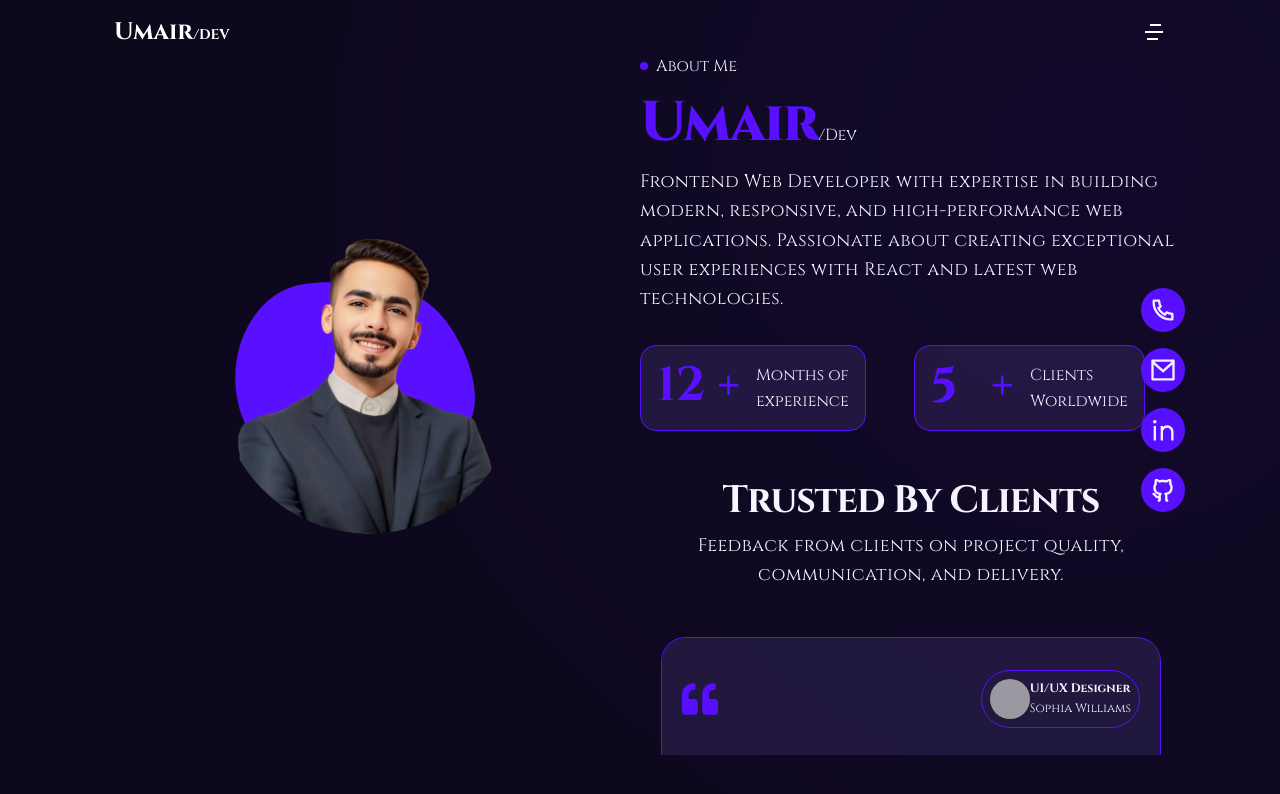
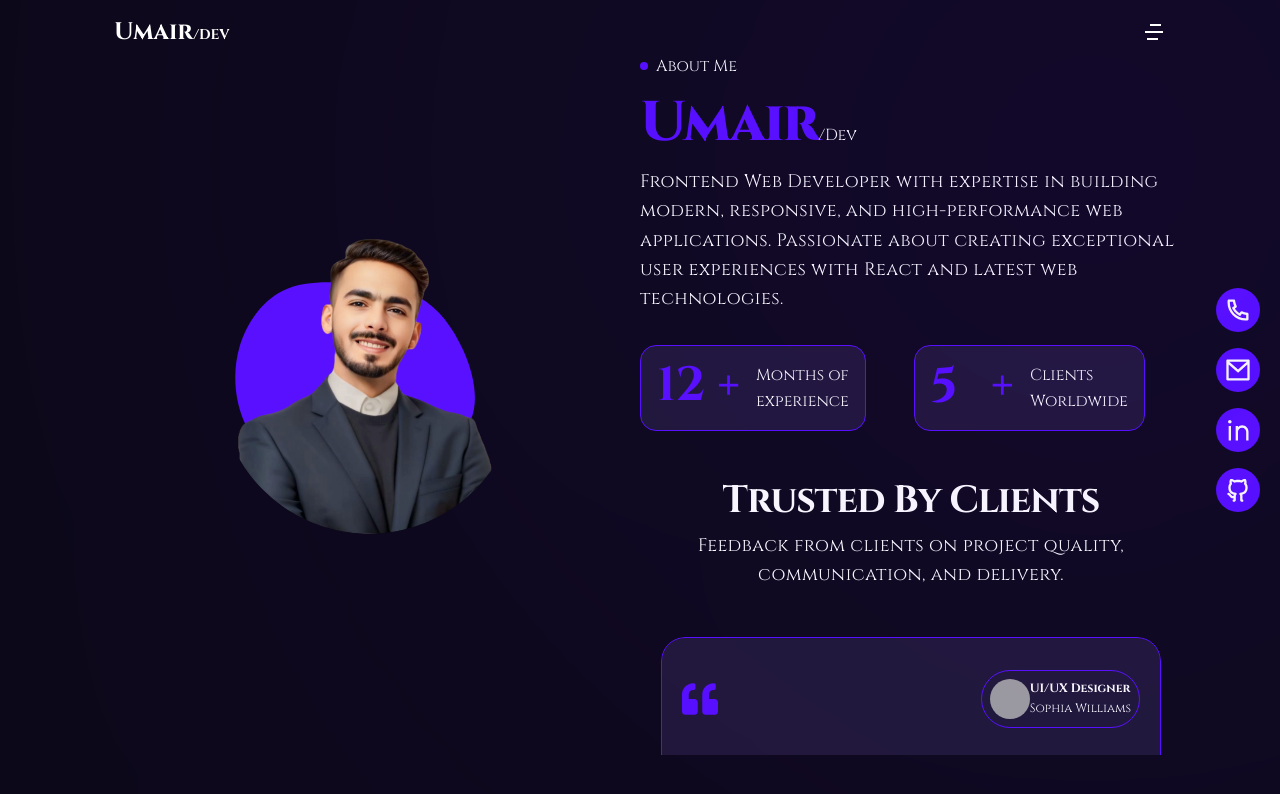
Before and after one commit to Umair-dev55/umair-ali-dev, a Next.js app: page /about in a window 1280 px wide. Shown: the top 794 px of the page. Built offline with nearby package versions, Linux system fonts and the light colour scheme; grey boxes are pictures that could not be loaded.

Commit message:
fix icon

```diff
--- a/src/app/layout.js
+++ b/src/app/layout.js
@@ -33,7 +33,7 @@ export default function RootLayout({ children }) {
             <div className="text-[18px] hidden 2xl:flex  w-[285px] h-screen bg-secondary ">
               <MainNav />
             </div>
-            <div className="relative w-full px-[15px] mx-auto max-w-[1130px] overflow-x-hidden overflow-y-auto sm:h-screen sm:overflow-hidden">
+            <div className="w-full px-[15px] mx-auto max-w-[1130px] overflow-x-hidden overflow-y-auto sm:h-screen sm:overflow-hidden">
               <header>
                 <Header />
               </header>
```
